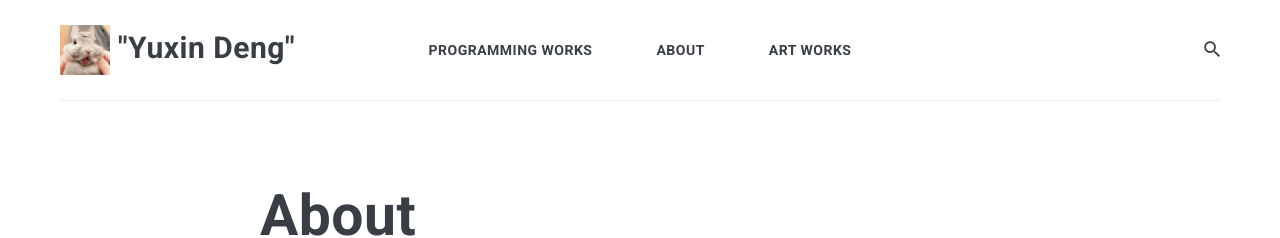
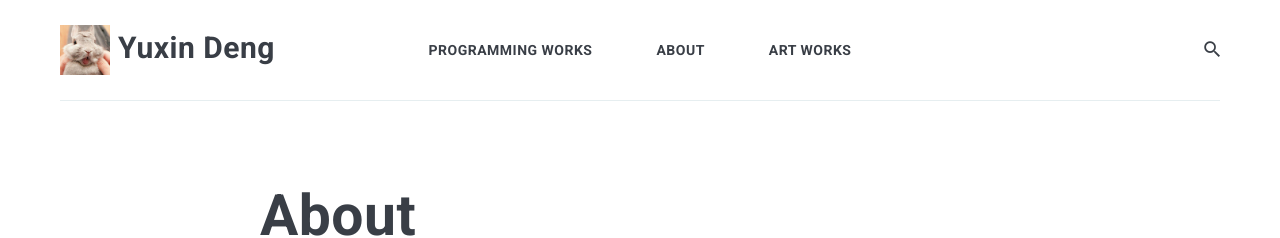
Before and after one commit to yuxin-d/yuxin-d.github.io, a Jekyll site: the page built from _pages/about.md, in a window 1280 px wide. Shown: the top 238 px of the page. Built offline with Jekyll 4.4.1, drawn with Linux system fonts in a browser that asks for light colours; nearby versions of some CDN libraries.

Commit message:
page edit

```diff
--- a/_includes/header.html
+++ b/_includes/header.html
@@ -8,7 +8,7 @@
           <a class="logo__link" href="{{site.baseurl}}/">
           {%if site.data.settings.logo %}
             <img class="logo__image" src="{{ site.baseurl }}/images/{{ site.data.settings.logo }}" alt="{{ site.data.settings.title }}">
-              "Yuxin Deng"
+              Yuxin Deng
           {% else %}
             {{ site.data.settings.title }}
           {% endif %}
```
Also changed, not shown: _includes/contact-link.html (line endings or trailing spaces), 1 other file.
